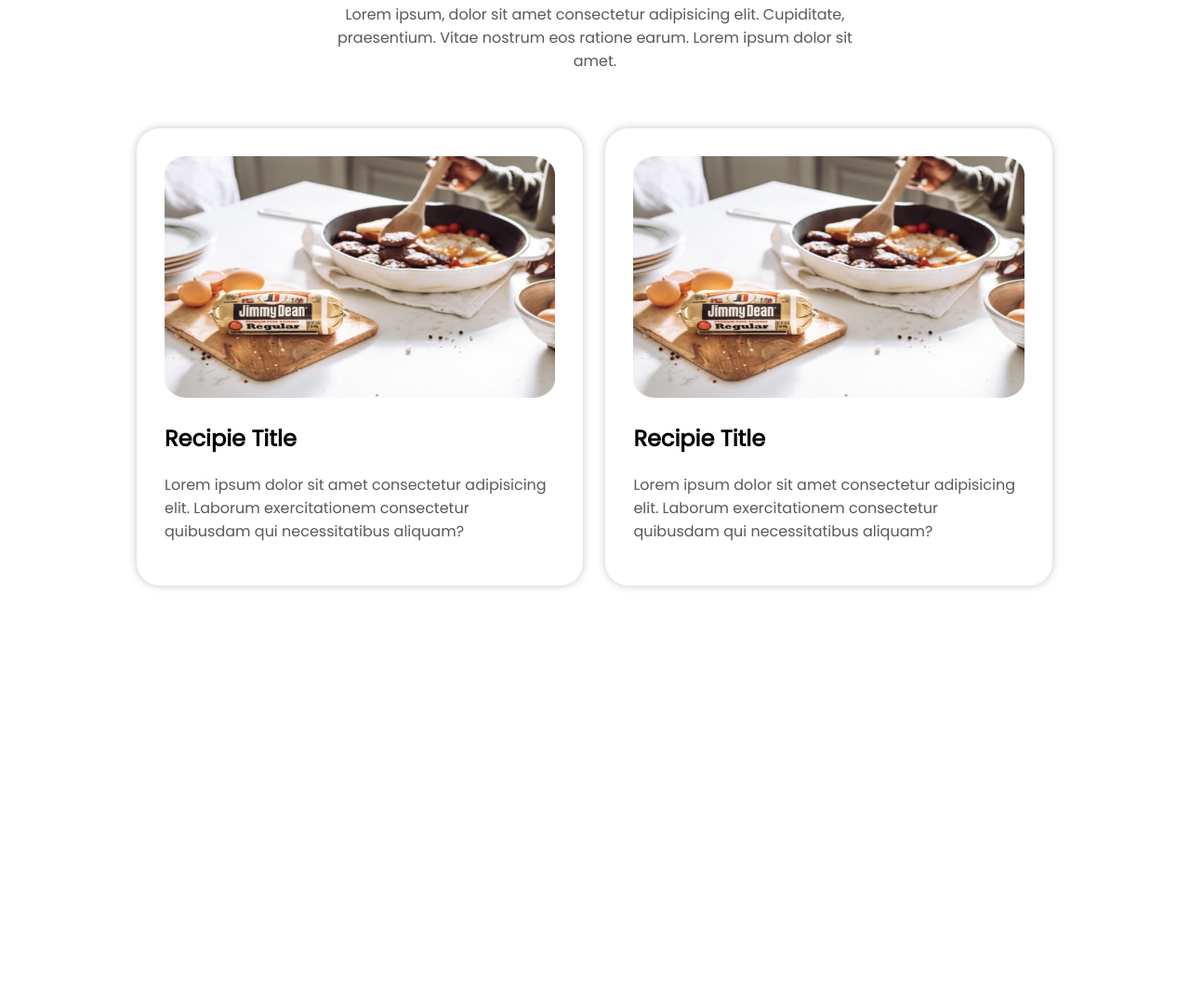
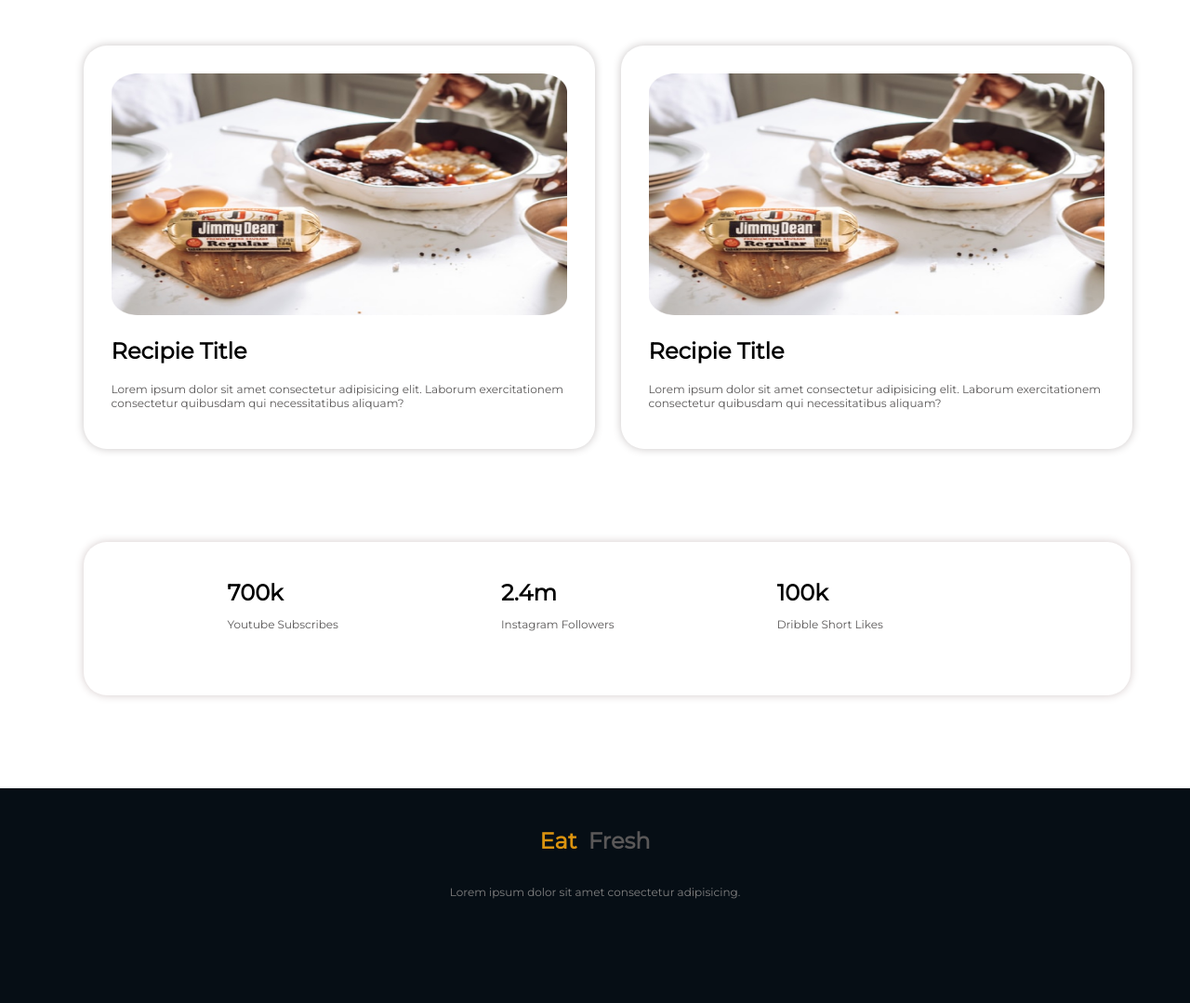
Before and after one commit to MehediAhsan/practice-website, a plain HTML site: page index.html in a window 1280 px wide. Shown: the part 1294-2373 px from the top of the page at 93% size. Before the commit the page ends 2024 px from the top, so only its background shows below. Drawn offline with Linux system fonts and the light colour scheme.

Commit message:
bottom section and footer added

```diff
--- a/index.html
+++ b/index.html
@@ -7,13 +7,14 @@
     <title>Practice Website</title>
     <link rel="preconnect" href="https://fonts.googleapis.com">
     <link rel="preconnect" href="https://fonts.gstatic.com" crossorigin>
-    <link href="https://fonts.googleapis.com/css2?family=Poppins&display=swap" rel="stylesheet">
+    <link href="https://fonts.googleapis.com/css2?family=Montserrat&family=Poppins&display=swap" rel="stylesheet">
     <link rel="stylesheet" href="style.css">
 </head>
 <body>
     <section class="flexible-container">
         <div class="top-part top-left">
-            <h1><span class="orange-color">Skip</span> The Diet,Just Eat Healthy With Food Network</h1>
+            <h1><span class="orange-color">Skip</span> The Diet,</h1>
+            <h1>Just Eat Healthy</h1><h1>With Food Network</h1>
             <p>Lorem, ipsum dolor sit amet consectetur adipisicing elit. Iure quae autem repellendus perspiciatis, qui provident.</p><br>
             <a class="link-btn" href="http://" target="_blank" rel="noopener noreferrer">Order Food</a>
         </div>
@@ -51,5 +52,25 @@
             </div>
         </div>
     </section>
+    <section class="card-bottom">
+        <div class="flexible-container">
+            <div class="card-bottom-divide">
+                <h1>700k</h1>
+                <p>Youtube Subscribes</p>
+            </div>
+            <div class="card-bottom-divide">
+                <h1>2.4m</h1>
+                <p>Instagram Followers</p>
+            </div>
+            <div class="card-bottom-divide">
+                <h1>100k</h1>
+                <p>Dribble Short Likes</p>
+            </div>
+        </div>
+    </section>
 </body>
+    <footer>
+        <h2><span class="eat-color">Eat </span> Fresh</h2>
+        <p>Lorem ipsum dolor sit amet consectetur adipisicing.</p>
+    </footer>
 </html>
--- a/style.css
+++ b/style.css
@@ -1,5 +1,9 @@
 body{
-    font-family: 'Poppins', sans-serif;
+    font-family: 'Montserrat', sans-serif;
+    margin: 0;
+}
+p{
+    font-size: 12px;
 }
 .flexible-container{
     display: flex;
@@ -11,8 +15,9 @@ body{
     padding-top: 30px;
 }
 .top-left{
-    padding-left: 60px;
+    padding-left: 90px;
     color: rgb(90, 88, 88);
+    margin-top: 54px;
 }
 .orange-color{
     color: rgb(242, 164, 20);
@@ -29,9 +34,17 @@ body{
     width: 90%;
     margin-left: -40px;
 }
-h1{
+.top-part h1{
+    font-family: 'Montserrat';
+    font-style: normal;
+    font-weight: 700;
     font-size: 60px;
-    /* line-height: 0.5; */
+    line-height: 48%;
+    letter-spacing: -0.02em;
+}
+.top-part p{
+    margin-bottom: 45px;
+    margin-top: 5px;
 }
 .mid-part{
     width: 30%;
@@ -64,12 +77,12 @@ h1{
     margin-bottom: 60px;
 }
 .card{
-    width: 38%;
+    width: 43%;
     border-radius: 25px;
     background-color: white;
-    box-shadow: 0px 0px 10px rgb(201, 197, 197);
-    margin-left: 11%;
-    margin-right: -115px;
+    box-shadow: 0px 0px 10px rgb(201 197 197);
+    margin-left: 7%;
+    margin-right: -62px;
 }
 .card-mid{
     padding: 30px;
@@ -81,3 +94,37 @@ h1{
     width: 100%;
     height: 260px;
 }
+.card-bottom{
+    width: 88%;
+    border-radius: 25px;
+    background-color: white;
+    box-shadow: 0px 0px 10px rgb(212 202 202);
+    margin-left: 7%;
+    margin-right: -62px;
+}
+.card-bottom-divide{
+    padding: 20px;
+    margin-left: 135px;
+    margin-bottom: 37px;
+}
+.card-bottom-divide p{
+    margin-top: -8px;
+    color:rgb(90, 88, 88);
+}
+footer{
+    justify-content: center;
+    color: rgb(90, 88, 88);
+    text-align: center;
+    margin: 0;
+    background-color: #060e15;
+    padding-top: 22px;
+    padding-bottom: 100px;
+}
+footer p{
+    color: gray;
+    margin-top: 33px;
+}
+.eat-color{
+    color: #db930f;
+    margin-right: 6px;
+}
```
